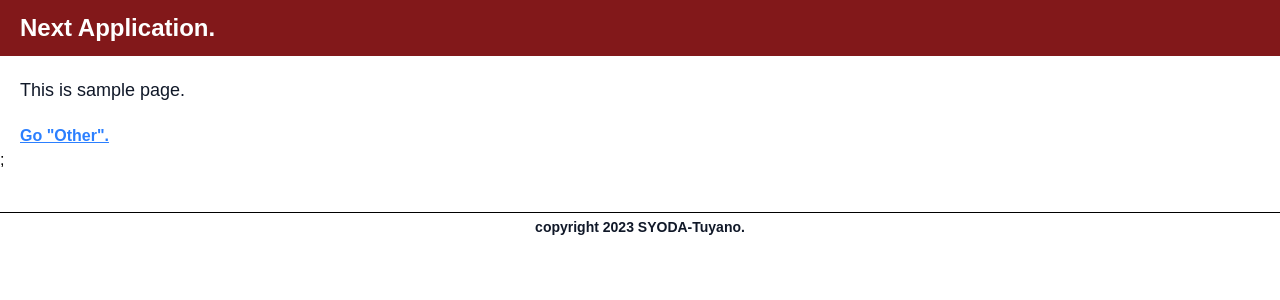
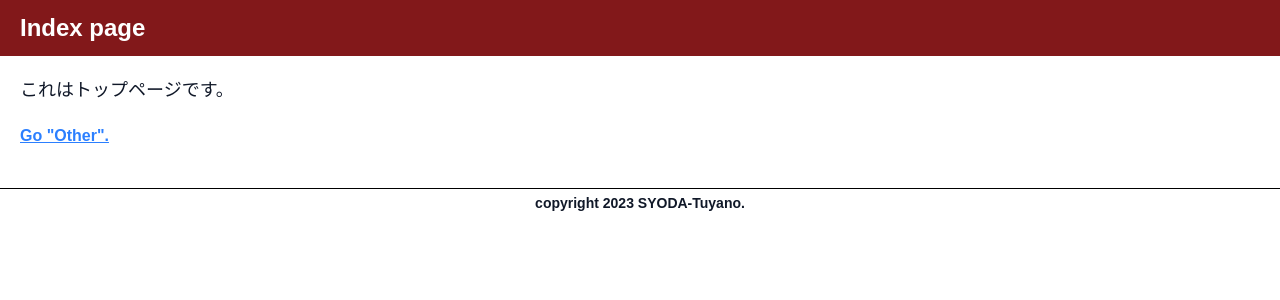
Before and after one commit to Itoyama424/nextjs_page_router, a Next.js app: page / in a window 1280 px wide. Shown: the top 300 px of the page. Built offline with nearby package versions, Linux system fonts and the light colour scheme.

Commit message:
PageルーターのLayout　174P

```diff
--- a/src/pages/_app.tsx
+++ b/src/pages/_app.tsx
@@ -7,8 +7,8 @@ import Lyout from './layout'
 // Component {...pagePropes}という風に、呼び出されるページのコンポーネントとプロパティが渡される
 export default function App({ Component, pageProps }: AppProps) {
   return(
-    <Lyout>
-    <Component {...pageProps} />;
+    <Lyout {...pageProps}>
+    <Component {...pageProps} />
     </Lyout>
   )
 }
--- a/src/pages/index.tsx
+++ b/src/pages/index.tsx
@@ -1,12 +1,23 @@
 import { Inter } from "next/font/google";
-import Link from 'next/link'
+import Link from 'next/link';
+import { GetStaticProps} from "next";
+import {props} from '../types/types';
+
+
+export const getStaticProps:GetStaticProps<props> = () => {
+  const data = {
+    title:"Index page",
+    msg:"これはトップページです。"
+  }
+  return { props: {data}}
+}
 
 const inter = Inter({ subsets:['latin']})
 
-export default function Home() {
+export default function Home({data}:props) {
   return (
     <main>
-      <p>This is sample page.</p>
+      <p>{data.msg}</p>
       <div><Link href="/other">Go "Other".</Link></div>
     </main>
   );
--- a/src/pages/layout.tsx
+++ b/src/pages/layout.tsx
@@ -1,12 +1,17 @@
+import type { AppProps } from "next/app";
+import { PageData } from '../types/types';
+
 interface LayoutInterface {
     children : React.ReactNode;
+    data:PageData;
 }
 
 
-export default function Layout({ children } : LayoutInterface) {
+
+export default function Layout({ children, data } : LayoutInterface) {
     return (
         <>
-            <h1 className="header">Next Application.</h1>
+            <h1 className="header">{data.title}</h1>
             <main>{children}</main>
             <hr className="footer" />
             <p className="footer">copyright 2023 SYODA-Tuyano.</p>
--- /dev/null
+++ b/src/types/types.ts
@@ -0,0 +1,7 @@
+export type PageData = {
+    title:string,
+    msg:string
+}
+export type props = {
+    data:PageData
+}
```
